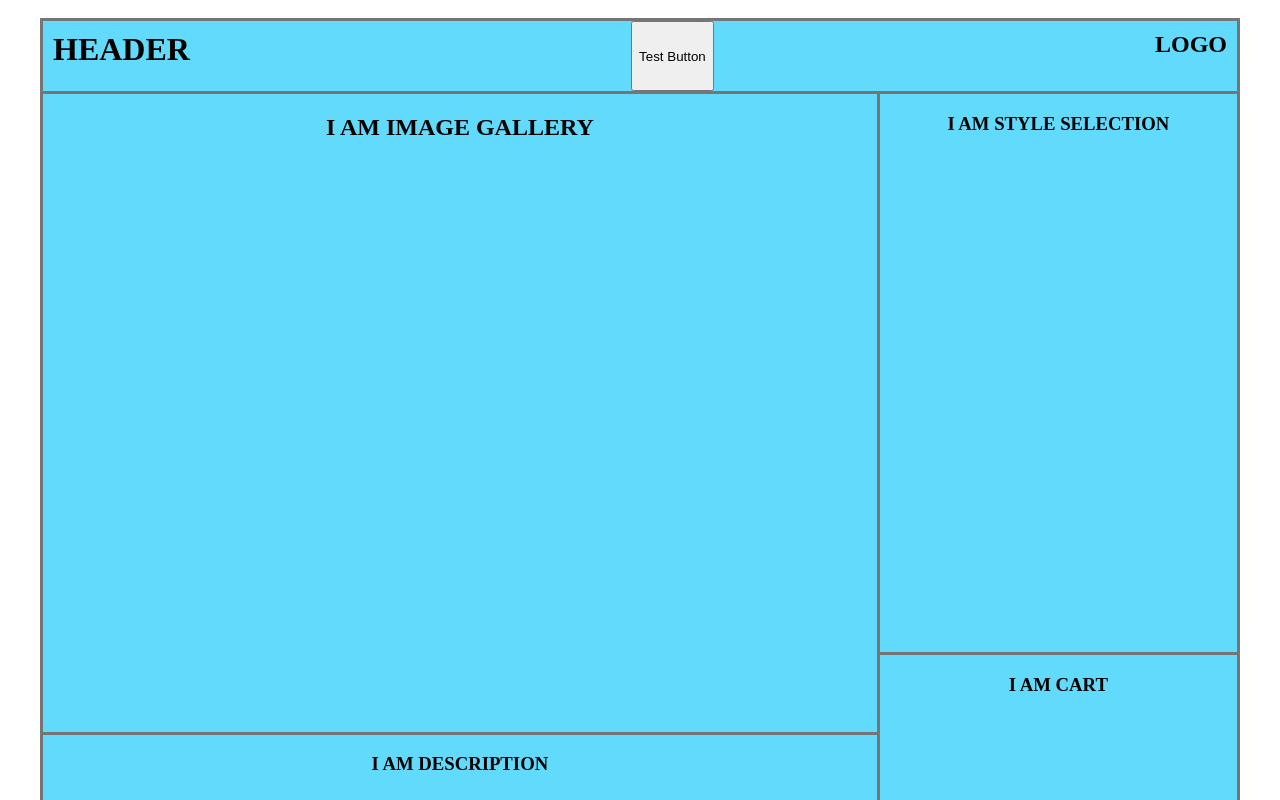
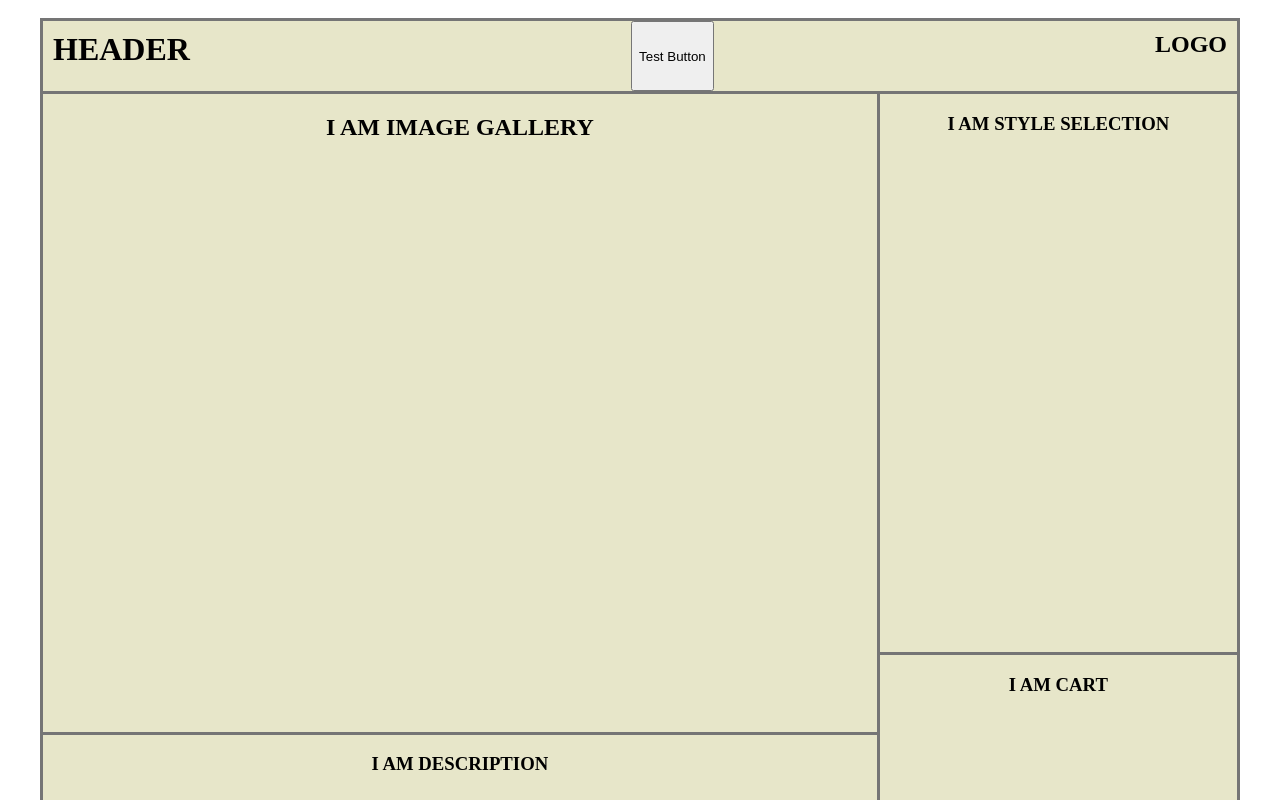
Before and after one commit to sabassegovia/SDC_Overview, a React app: page / in a window 1280 px wide. Shown: the top 800 px of the page. Built offline with nearby package versions, Linux system fonts and the light colour scheme; no server answers.

Commit message:
changed background color

```diff
--- a/client/src/index.css
+++ b/client/src/index.css
@@ -47,7 +47,7 @@
 
 .container {
   display: flex;
-  background-color: #61dafb;
+  background-color: #e7e6c9;
 
   flex-direction: column;
   margin: 10px;
```
